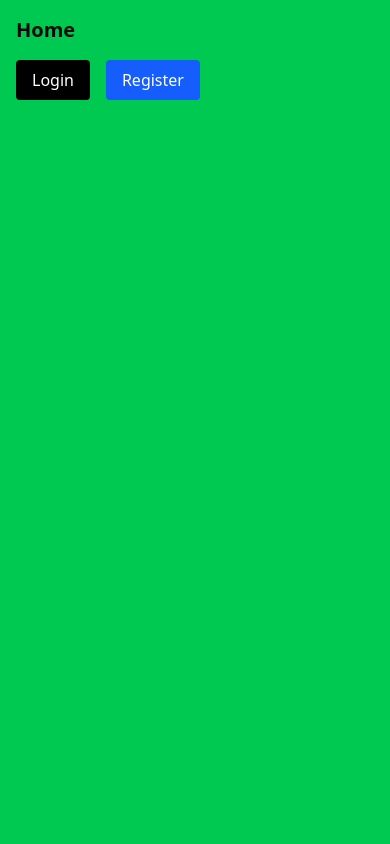
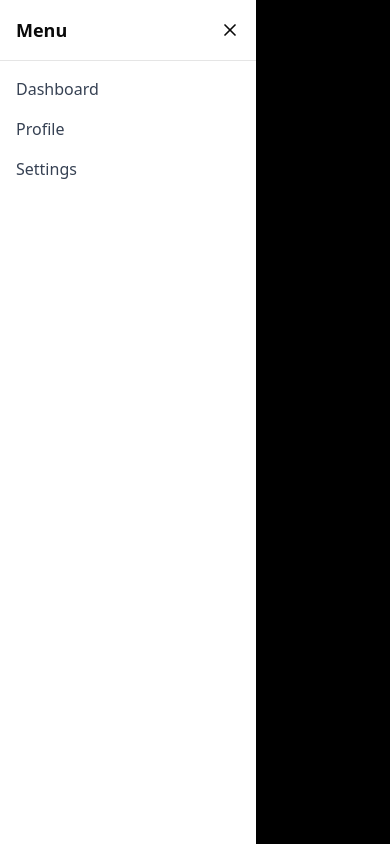
Before and after one commit to Yashh1524/Gambles, a React (Vite) app in the folder client/: page / in a window 390 px wide. Built offline with nearby package versions, Linux system fonts and the light colour scheme; no server answers.

Commit message:
created initial layout of website includes sidebar, and navbar

```diff
--- a/client/src/App.jsx
+++ b/client/src/App.jsx
@@ -1,9 +1,20 @@
+import { useState } from 'react';
 import { Outlet } from 'react-router-dom';
+import Navbar from './components/Navbar';
+import Sidebar from './components/Sidebar';
 
 function App() {
+  const [isSidebarOpen, setIsSidebarOpen] = useState(true); // Sidebar open by default
+
   return (
-    <div>
-      <Outlet /> {/* This is where child routes will be rendered */}
+    <div className="flex h-screen overflow-hidden">
+      <Sidebar isOpen={isSidebarOpen} setIsOpen={setIsSidebarOpen} />
+      <div className="flex flex-col flex-1">
+        <Navbar setIsSidebarOpen={setIsSidebarOpen} />
+        <main className="flex-1 overflow-y-auto p-4">
+          <Outlet />
+        </main>
+      </div>
     </div>
   );
 }
--- /dev/null
+++ b/client/src/components/Navbar.jsx
@@ -0,0 +1,18 @@
+import { Menu } from 'lucide-react';
+
+function Navbar({ setIsSidebarOpen }) {
+    return (
+        <div className="flex items-center justify-between p-4 border-b shadow-sm">
+            {/* Hamburger for small screens */}
+            <button
+                className="lg:hidden"
+                onClick={() => setIsSidebarOpen(prev => !prev)}
+            >
+                <Menu className="h-6 w-6" />
+            </button>
+            <h1 className="text-xl font-semibold">My App</h1>
+        </div>
+    );
+}
+
+export default Navbar;
--- /dev/null
+++ b/client/src/components/Sidebar.jsx
@@ -0,0 +1,52 @@
+import { X, ChevronsLeft, ChevronsRight } from 'lucide-react';
+
+function Sidebar({ isOpen, setIsOpen }) {
+    const sidebarClasses = `
+    bg-white h-full shadow-lg transition-all duration-300
+    ${isOpen ? 'w-64' : 'w-0'}
+    fixed top-0 left-0 z-50 transform lg:relative lg:z-auto
+    ${isOpen ? 'translate-x-0' : '-translate-x-full lg:translate-x-0'}
+  `;
+
+    return (
+        <>
+            {/* Overlay for small screens */}
+            <div
+                className={`fixed inset-0 bg-black bg-opacity-40 z-40 lg:hidden transition-opacity ${isOpen ? 'opacity-100' : 'opacity-0 pointer-events-none'
+                    }`}
+                onClick={() => setIsOpen(false)}
+            ></div>
+
+            {/* Sidebar */}
+            <aside className={sidebarClasses}>
+                {/* Mobile close button */}
+                <div className="flex items-center justify-between p-4 border-b lg:hidden">
+                    <span className="font-bold text-lg">Menu</span>
+                    <button onClick={() => setIsOpen(false)}>
+                        <X className="h-5 w-5" />
+                    </button>
+                </div>
+
+                {/* Sidebar content */}
+                {isOpen && (
+                    <nav className="p-4 space-y-4">
+                        <a href="#" className="block text-gray-700 hover:text-black">Dashboard</a>
+                        <a href="#" className="block text-gray-700 hover:text-black">Profile</a>
+                        <a href="#" className="block text-gray-700 hover:text-black">Settings</a>
+                    </nav>
+                )}
+
+                {/* Toggle button on right border (large screens only) */}
+                <button
+                    onClick={() => setIsOpen((prev) => !prev)}
+                    className="hidden lg:flex items-center justify-center absolute top-1/2 right-[-25px] transform -translate-y-1/2 w-6 h-12 bg-white border border-gray-300 rounded-r-md shadow-md z-50"
+                >
+                    {isOpen ? <ChevronsLeft className="h-4 w-4" /> : <ChevronsRight className="h-4 w-4" />}
+                </button>
+            </aside>
+        </>
+    );
+}
+
+
+export default Sidebar;
```
